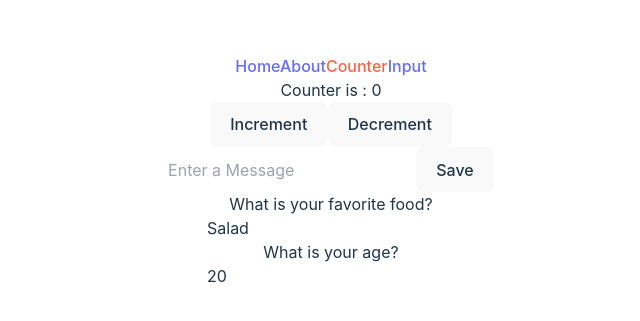
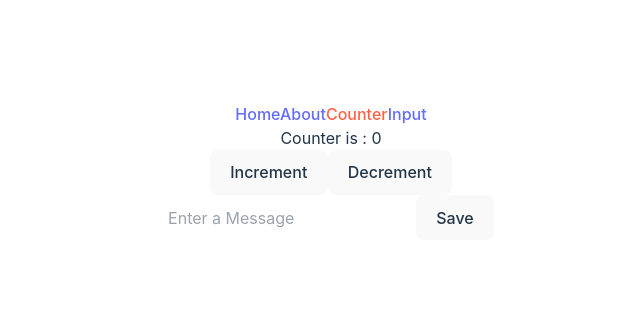
Before and after one commit to hasansfzn/vue_learning_project, a Vue app: page /counter in a window 1280 px wide. Shown: the part 229-550 px from the top of the page, without its empty margins (309-949 px from the left). Built offline with nearby package versions, Linux system fonts and the light colour scheme.

Commit message:
localstorage file and unnecessary code deleted

```diff
--- a/src/composables/useLocalStorage.js
+++ /dev/null
@@ -1,24 +0,0 @@
-import { ref, watch } from "vue";
-export function useLocalStorage(key, stored_item) {
-  let storedValue = localStorage.getItem(key);
-
-  if (storedValue) {
-    stored_item = ref(storedValue);
-  } else {
-    stored_item = ref(stored_item);
-    saveToLocal();
-  }
-
-  watch(stored_item, () => {
-    saveToLocal();
-  });
-
-  function saveToLocal() {
-    localStorage.setItem(key, stored_item.value);
-    if (stored_item.value === "" || null) {
-      localStorage.removeItem(key);
-    }
-  }
-
-  return stored_item;
-}
--- a/src/views/CounterView.vue
+++ b/src/views/CounterView.vue
@@ -40,23 +40,10 @@
       </button>
     </div>
   </div>
-
-  <div class="mt-7 p-4 shadow shadow-gray-500">
-    <div class="flex gap-2 mb-3">
-      <p>What is your favorite food?</p>
-      <input type="text" v-model="food" />
-    </div>
-    <div class="flex gap-2">
-      <p>What is your age?</p>
-      <input type="number" v-model="age" />
-    </div>
-  </div>
 </template>
 
 <script setup>
-import { ref, watch } from "vue";
-
-import { useLocalStorage } from "@/composables/useLocalStorage";
+import { ref } from "vue";
 
 const counter = ref(0);
 const disabledButton = ref(false);
@@ -72,28 +59,6 @@ const decrease = () => {
   if (counter.value > 0) counter.value--;
   else disabledButton.value = true;
 };
-
-//localstorage
-const food = useLocalStorage("food", "Salad");
-const age = useLocalStorage("age", 20);
-// const age = ref(localStorage.getItem("age"));
-
-// const setToLocal = (key, value) => {
-//   localStorage.setItem(key, value);
-// };
-
-// watch(food, (val) => {
-//   setToLocal("food", val);
-// });
-
-// watch(age, (newAge) => {
-//   setToLocal("age", newAge);
-// });
-
-// setTimeout(() => {
-//   food.value = "Changed Food";
-//   age.value = 90;
-// }, 3000);
 </script>
 
 <style></style>
```
